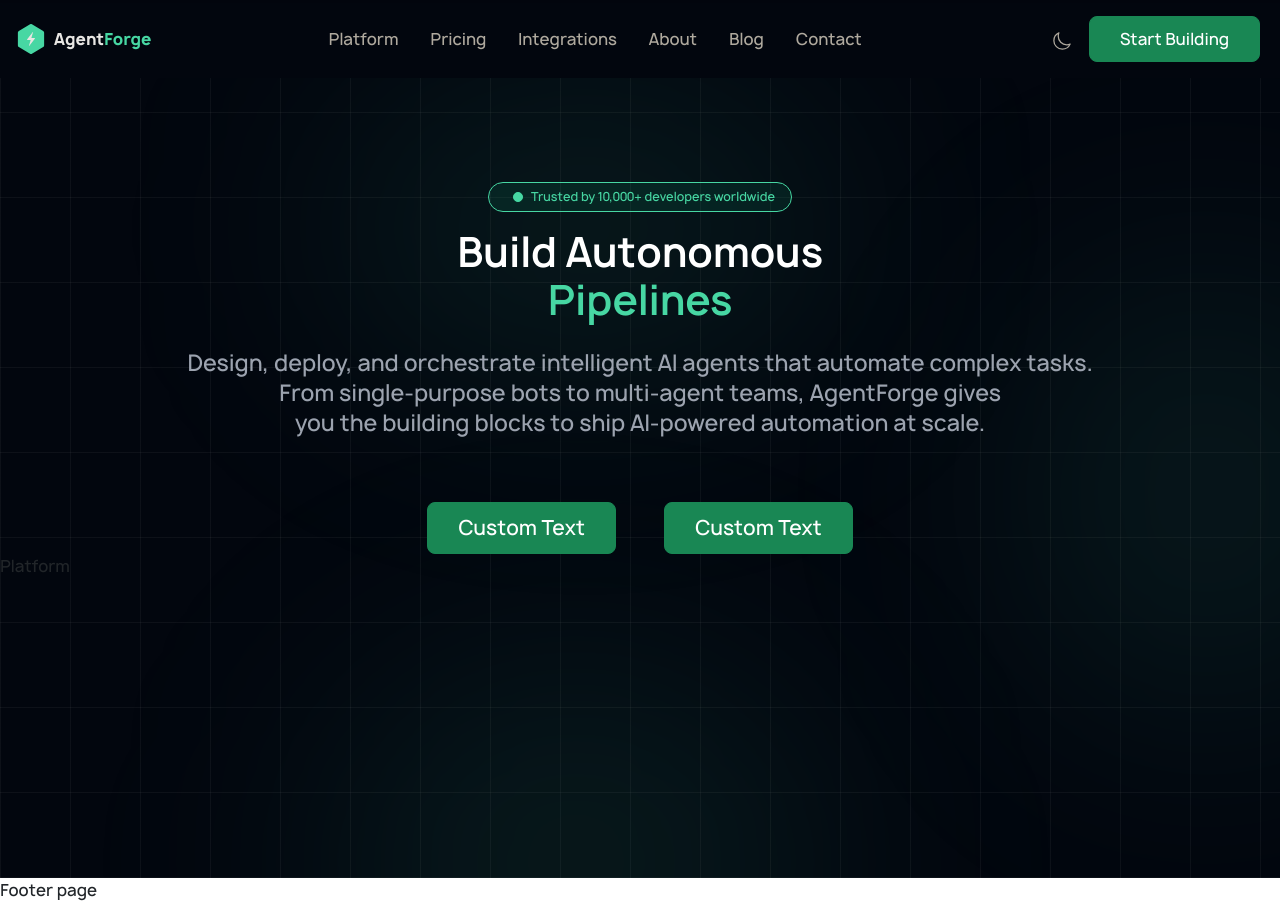
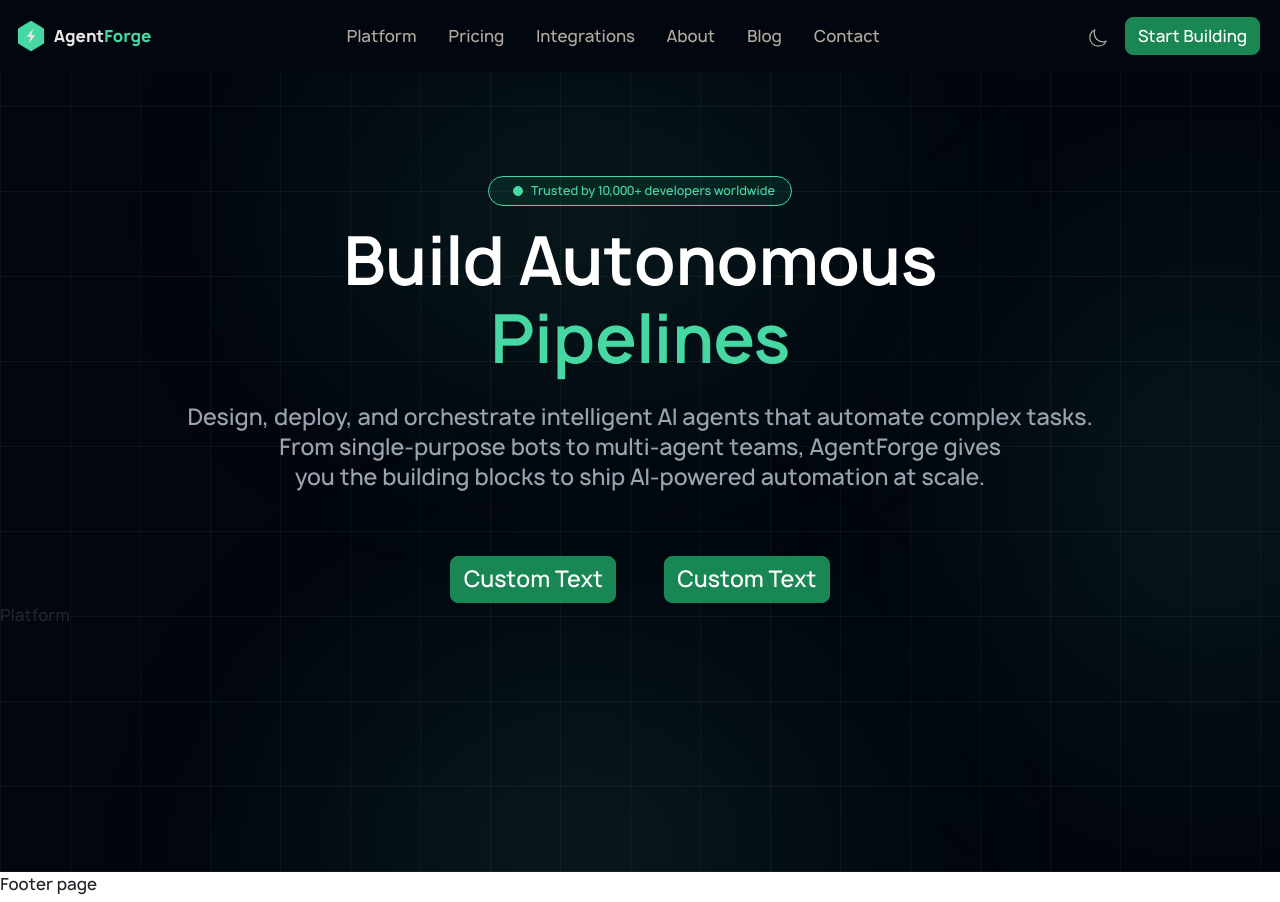
Before and after one commit to RGH-webdeveloper/Agent-Forge, a React (Vite) app: page / in a window 1280 px wide. Built offline with nearby package versions, Linux system fonts and the light colour scheme.

Commit message:
fix cutstomButton component

```diff
--- /dev/null
+++ b/src/components/Common/CustomButton.css
@@ -0,0 +1,4 @@
+.custom-btn {
+  font-size: clamp(10px, 2vw, 22px);
+  padding: clamp(8px, 1vw, 12px) clamp(16px, 3vw, 30px);
+}
--- a/src/components/Common/CustomButton.jsx
+++ b/src/components/Common/CustomButton.jsx
@@ -1,12 +1,12 @@
 import React from "react";
 import { Link } from "react-router";
-
+import "./CustomButton.css";
 const CustomButton = ({
   bgColor,
   textColor,
   text,
   onClick,
-  disabled  = false,
+  disabled = false,
   border,
   fontSize,
 }) => {
@@ -16,22 +16,21 @@ const CustomButton = ({
         <button
           className="btn btn-success"
           onClick={onClick}
-        disable={disabled}
+          disabled={disabled}
           style={{
             backgroundColor: bgColor,
             color: textColor,
-          padding: "10px 30px",
             border: border,
             borderRadius: "8px",
-          cursor: disabled  ? "not-allowed" : "pointer",
-          fontSize: fontSize,
+            cursor: disabled ? "not-allowed" : "pointer",
             transition: "all 0.3s ease",
+            fontSize : fontSize
           }}
           onMouseEnter={(e) => {
-          if (!disabled ) e.target.style.opacity = "0.8";
+            if (!disabled) e.target.style.opacity = "0.8";
           }}
           onMouseLeave={(e) => {
-          if (!disabled ) e.target.style.opacity = "1";
+            if (!disabled) e.target.style.opacity = "1";
           }}
         >
           {text}
--- a/src/components/HomePage/HomePage.css
+++ b/src/components/HomePage/HomePage.css
@@ -143,15 +143,16 @@
     justify-content: center;
     flex-direction: column;
     color: #ffff;
-
+     font-size: clamp(10px, 10vw, 65px);
     line-height: 1.2;
     font-weight: 500;
     margin-top: 1rem;
 
 }
+
 .homepage_title>div {
     color: #9ca3af;
-  font-size: clamp(3px, 5vw, 22px);
+    font-size: clamp(3px, 5vw, 22px);
     line-height: 30px;
 }
 
--- a/src/components/HomePage/HomePage.jsx
+++ b/src/components/HomePage/HomePage.jsx
@@ -41,12 +41,10 @@ const HomePage = () => {
                   <span>Trusted by 10,000+ developers worldwide</span>
                 </div>
               </div>
-              <div className="homepage_title ">
+              <div className="homepage_title">
                 <h1>
                   <span className="d-block">Build Autonomous</span>
-                  <span
-                    className={`rotating-text ${isAnimating ? "animate-out" : "animate-in"}`}
-                  >
+                  <span className={`rotating-text ${isAnimating ? "animate-out" : "animate-in"}`}>
                     {currentTitle.name}
                   </span>
                 </h1>
@@ -54,13 +52,19 @@ const HomePage = () => {
                   <p className="text-center container">
                     Design, deploy, and orchestrate intelligent AI agents that
                     automate complex tasks. <br /> From single-purpose bots to
-                    multi-agent teams, AgentForge gives <br /> you the building blocks
-                    to ship AI-powered automation at scale.
+                    multi-agent teams, AgentForge gives <br /> you the building
+                    blocks to ship AI-powered automation at scale.
                   </p>
                 </div>
                 <div className="d-flex justify-content-center align-center gap-5 mt-5">
-                  <CustomButton text="Custom Text" fontSize={"20px"}></CustomButton>
-                  <CustomButton text="Custom Text" fontSize={"20px"}></CustomButton>
+                  <CustomButton
+                    text="Custom Text"
+                      fontSize = "clamp(12px , 5vw , 22px)"
+                  ></CustomButton>
+                  <CustomButton
+                    text="Custom Text"
+                    fontSize = "clamp(12px , 5vw , 22px)"
+                  ></CustomButton>
                 </div>
               </div>
             </div>
```
Lines whose indentation alone changed are shown as unchanged.
